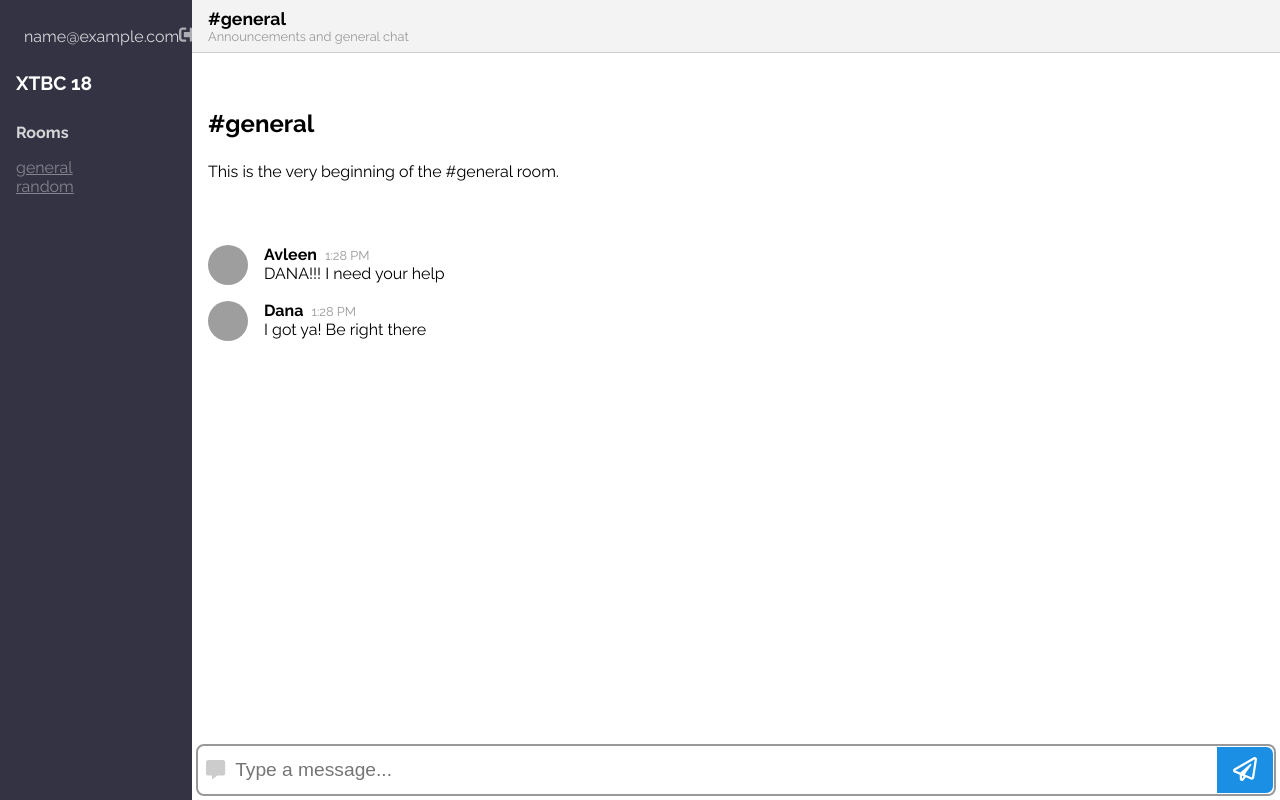
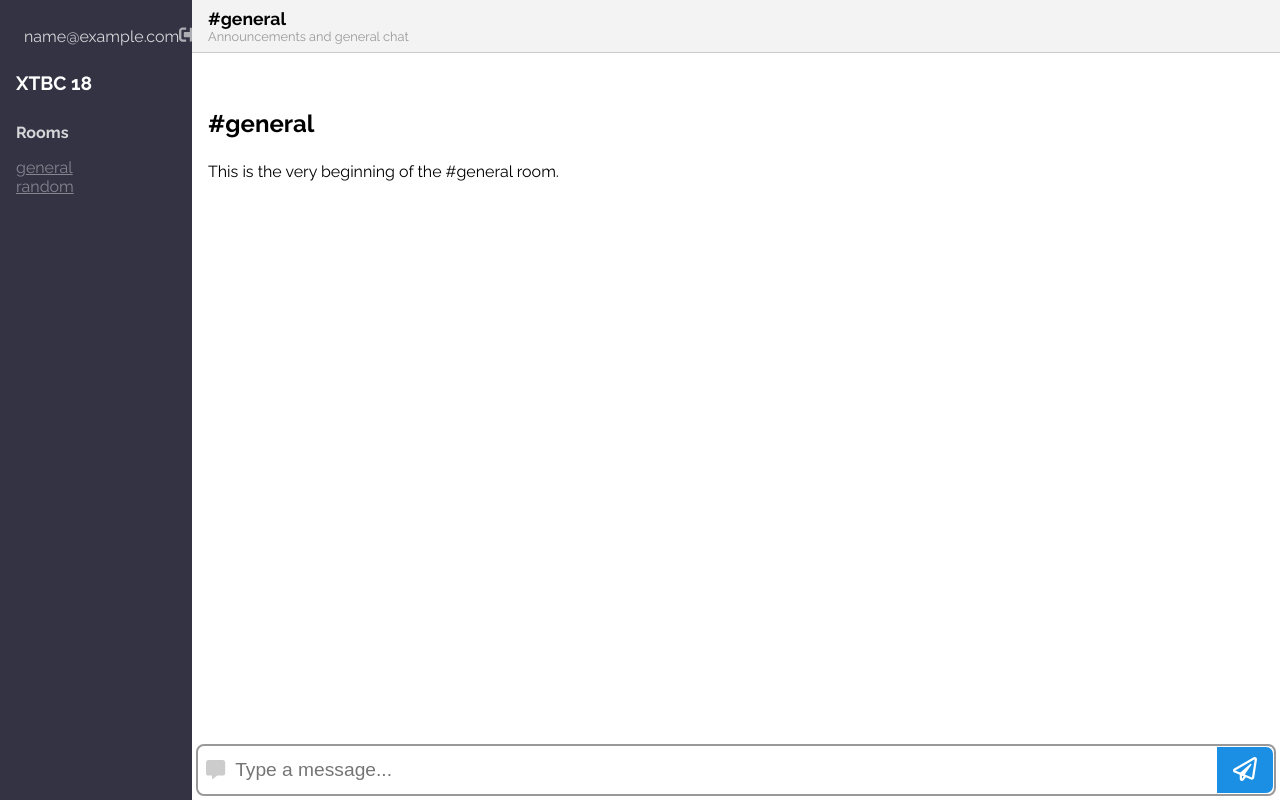
Before and after one commit to avleen2898/chatarang, a React (Create React App) app: page / in a window 1280 px wide. Both pictures are taken after typing "name@example.com" into the empty fields and a click on the button "Sign In". Built offline with nearby package versions, Linux system fonts and the light colour scheme; grey boxes are pictures that could not be loaded.

Commit message:
Remove hard coded messages from chat

```diff
--- a/src/Chat.js
+++ b/src/Chat.js
@@ -8,20 +8,7 @@ class Chat extends Component{
     constructor(){
         super();
         this.state = {
-            messages: [
-              { id: 1,
-                user: {
-                    uid: 123,
-                    displayName: 'Avleen',
-                    email: 'avleen2898@gmail.com'},
-                body: 'DANA!!! I need your help' },
-              { id: 2,
-                user: {
-                    uid: 2737,
-                    displayName: 'Dana',
-                    email: 'dpalazzo@fretless.com'},
-                body: 'I got ya! Be right there' },
-            ],
+            messages: [],
           };
     }
 
```
